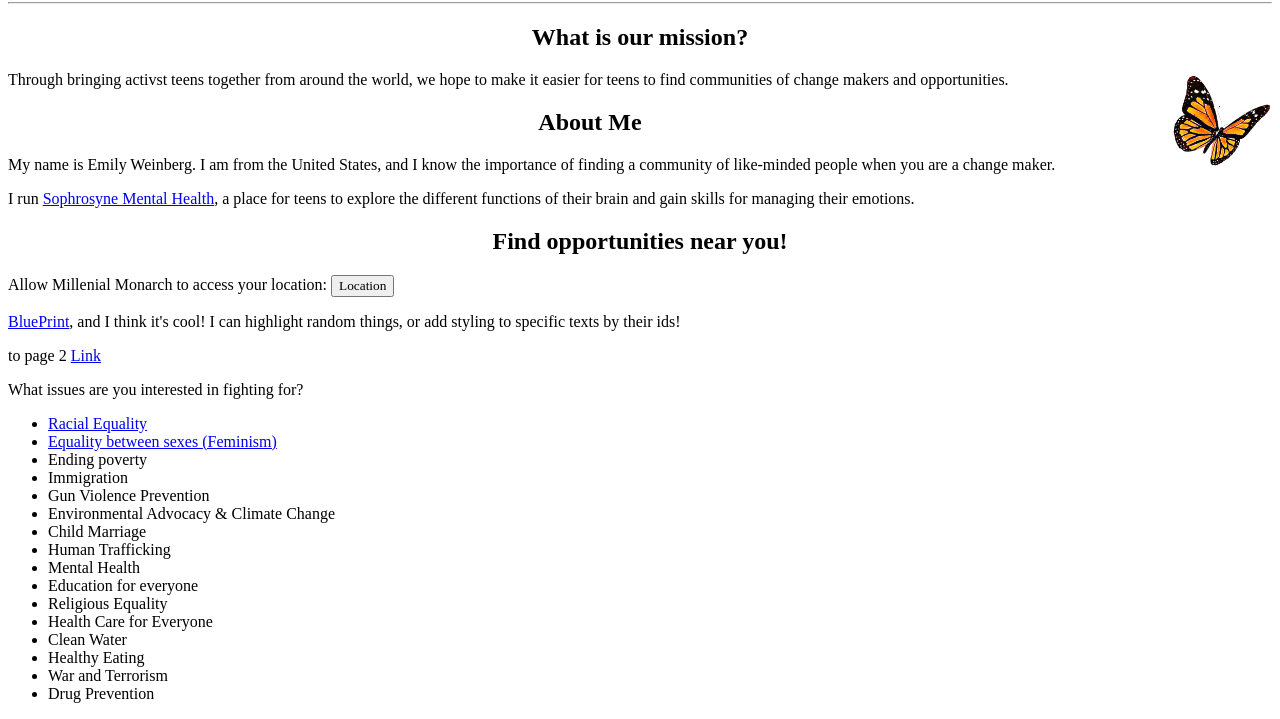
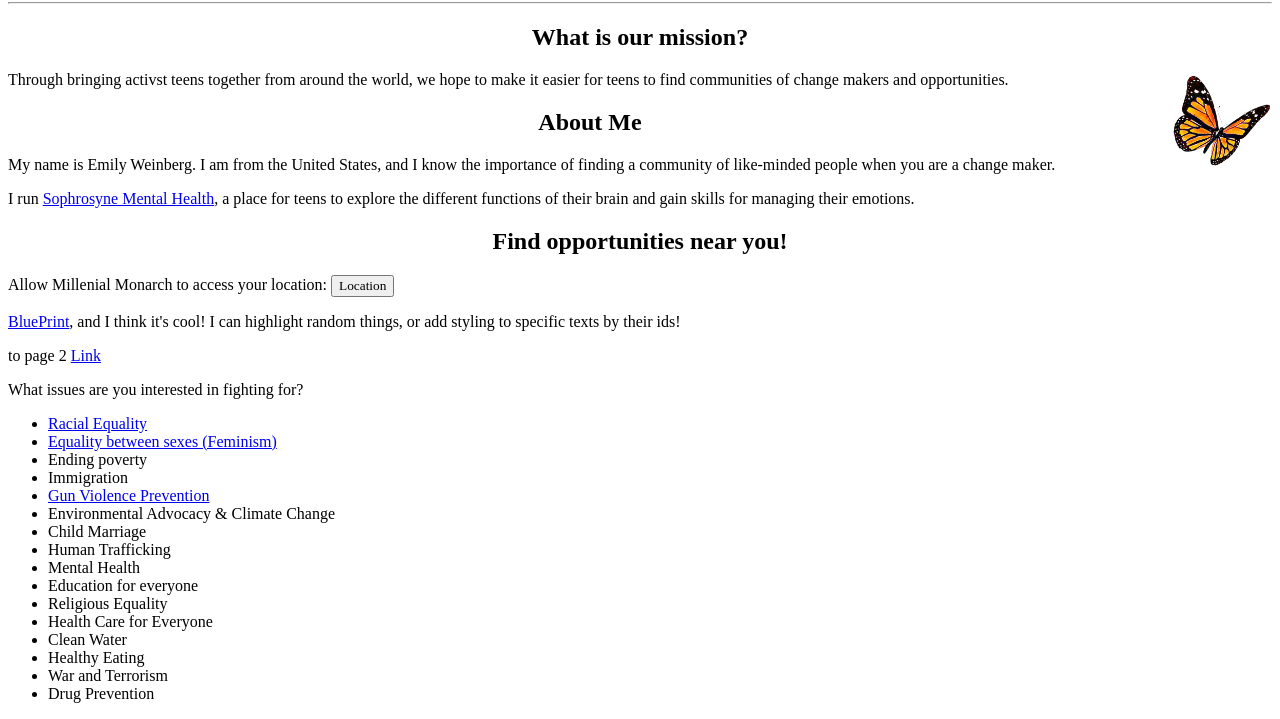
Before and after one commit to emilyweinberg/millenialmonarch, a plain HTML site: page index.html in a window 1280 px wide. Shown: the part 136-855 px from the top of the page. Drawn offline with Linux system fonts and the light colour scheme.

Commit message:
adding a page

```diff
--- a/index.html
+++ b/index.html
@@ -106,7 +106,7 @@ function showPosition(position) {
 			<li> <a href="equality-sexes.html"> Equality between sexes (Feminism)</a></li>
 			<li> Ending poverty</li>
 			<li> Immigration</li>
-			<li> Gun Violence Prevention</li>
+			<li> <a href = "GunViolence.html">Gun Violence Prevention </a></li>
 			<li> Environmental Advocacy & Climate Change</li>
 			<li> Child Marriage</li>
 			<li> Human Trafficking</li>
```
